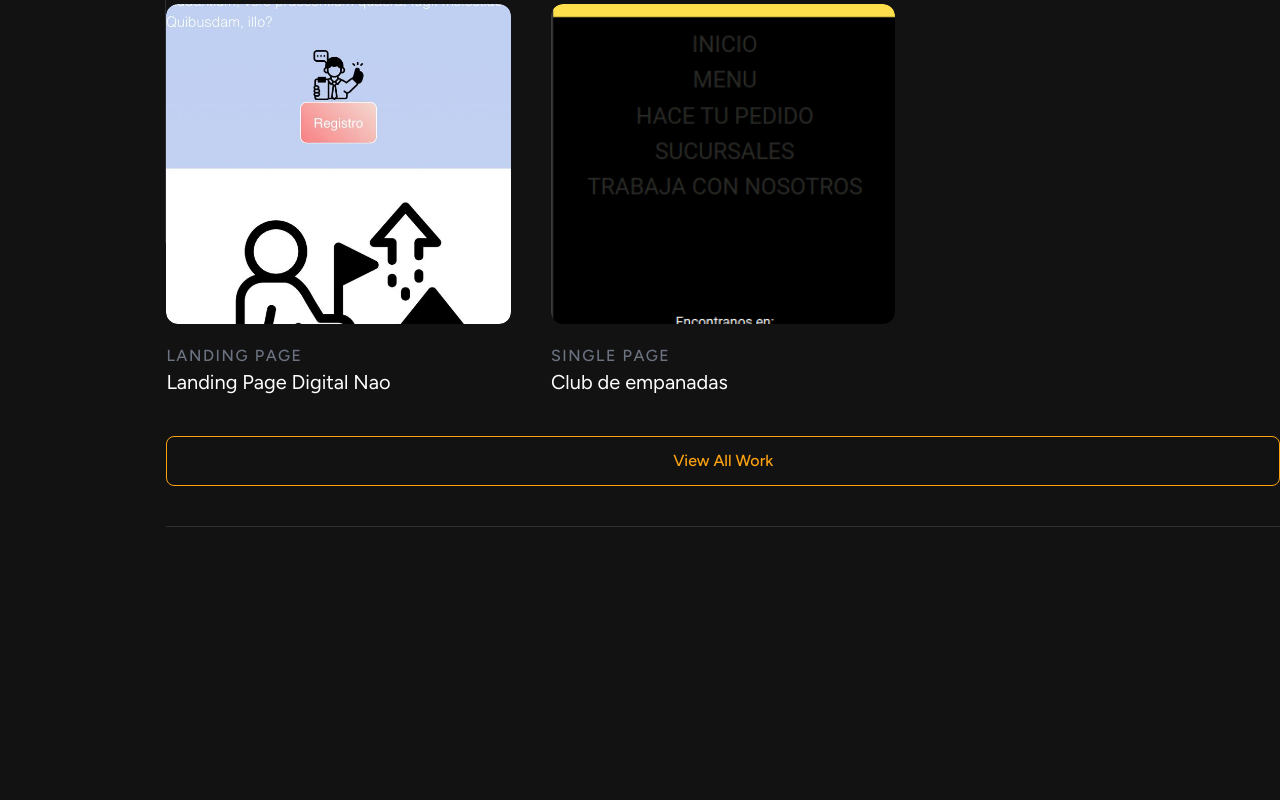
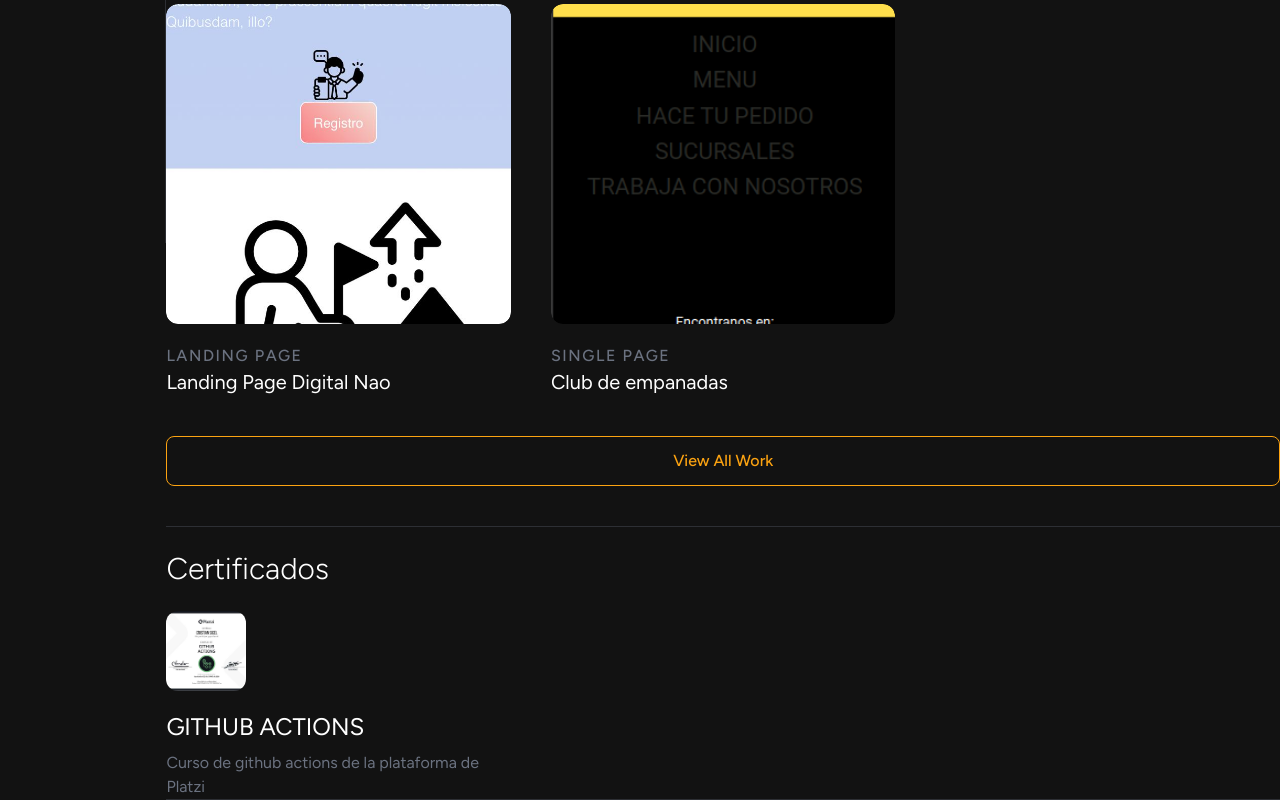
Before and after one commit to zotel1/portafolio-web-junio-2024, a Next.js app: page / in a window 1280 px wide. Shown: the part 557-1357 px from the top of the page. Before the commit the page ends 1084 px from the top, so only its background shows below. Built offline with nearby package versions, Linux system fonts and the light colour scheme.

Commit message:
update: creamos la tarjeta de certificados

```diff
--- a/app/(root)/page.tsx
+++ b/app/(root)/page.tsx
@@ -1,3 +1,4 @@
+import CertificatesSection from "./sections/certificates-section";
 import FeaturedWorkSection from "./sections/featured-work-section";
 import { HeroSection } from "./sections/hero-section";
 
@@ -8,6 +9,7 @@ export default function Home() {
     <>
     <HeroSection />
     <FeaturedWorkSection />
+    <CertificatesSection />
     </>
   );
 }
--- /dev/null
+++ b/app/(root)/sections/certificates-section.tsx
@@ -0,0 +1,20 @@
+import CardCertificates from "@/components/ui/card-certificates";
+import Container from "@/components/ui/container"
+import Title from "@/components/ui/title"
+
+
+const CertificatesSection = () => {
+    return (
+        <section id='certificates' className='border-b border-gray-500/30 py10'>
+            <Container>
+                <Title title="Certificados"/>
+                <div className='grid grid-cols-1 md:grid-cols-2 lg:grid-cols-3 gap-10'>
+                    <CardCertificates />
+                </div>
+            </Container>
+
+        </section>
+    )
+}
+
+export default CertificatesSection;
--- a/components/shared/main-menu.tsx
+++ b/components/shared/main-menu.tsx
@@ -18,7 +18,7 @@ const MainMenu = () => {
             href: '/proyectos'
         },
         {
-            label: 'Educación',
+            label: 'Estudios',
             icon: RiShapeLine,
             href: '/educacion'
         },
--- /dev/null
+++ b/components/ui/card-certificates.tsx
@@ -0,0 +1,23 @@
+import Image from "next/image"
+
+const CardCertificates = () => {
+    return (
+        <a href='https://platzi.com/p/zotelsigel/curso/7992-github-actions/diploma/detalle/'
+        target='_blank'
+        className='block group'>
+            <div className='relative w-20 h-20 rounded-xl mb-5'>
+                <Image
+                src='/curso-github-actions.png'
+                alt='Image'
+                fill
+                sizes='(max-width: 768px) 100vw, (max-width: 1200px) 50vw, 33vw'
+                className='object-cover rounded-xl'
+                />
+            </div>
+            <h3 className='text-white text-2xl mb-2 group-hover:text-primary transition-colors duration-300'>GITHUB ACTIONS</h3>
+            <p className='text-gray-500'>Curso de github actions de la plataforma de Platzi</p>
+        </a>
+    )
+}
+
+export default CardCertificates;
```
Also changed, not shown: public/curso-github-actions.png (added).
